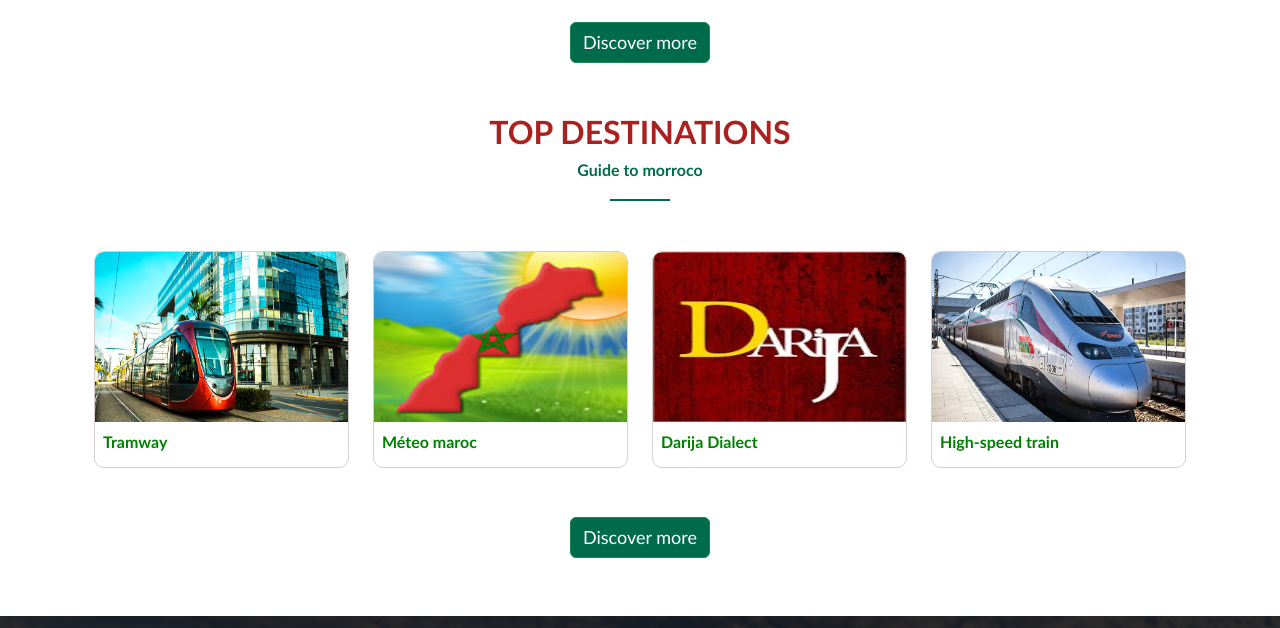
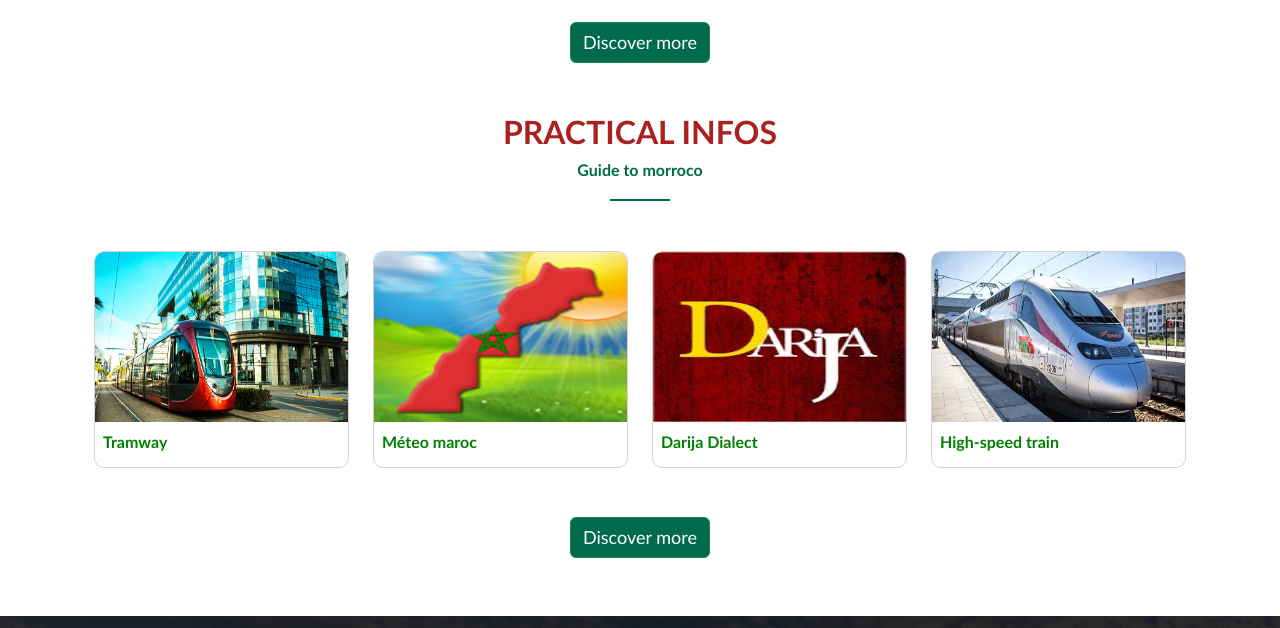
Before and after one commit to Kaou2thar/guide-morocco, a plain HTML site: page index.html in a window 1280 px wide. Shown: the part 2366-2994 px from the top of the page. Drawn offline with nearby package versions, Linux system fonts and the light colour scheme.

Commit message:
Update index.html

```diff
--- a/index.html
+++ b/index.html
@@ -449,7 +449,7 @@
         </div>
         <div>
             <h2>
-                TOP DESTINATIONS
+                PRACTICAL INFOS
             </h2>
             <h6>
                 Guide to morroco
```
